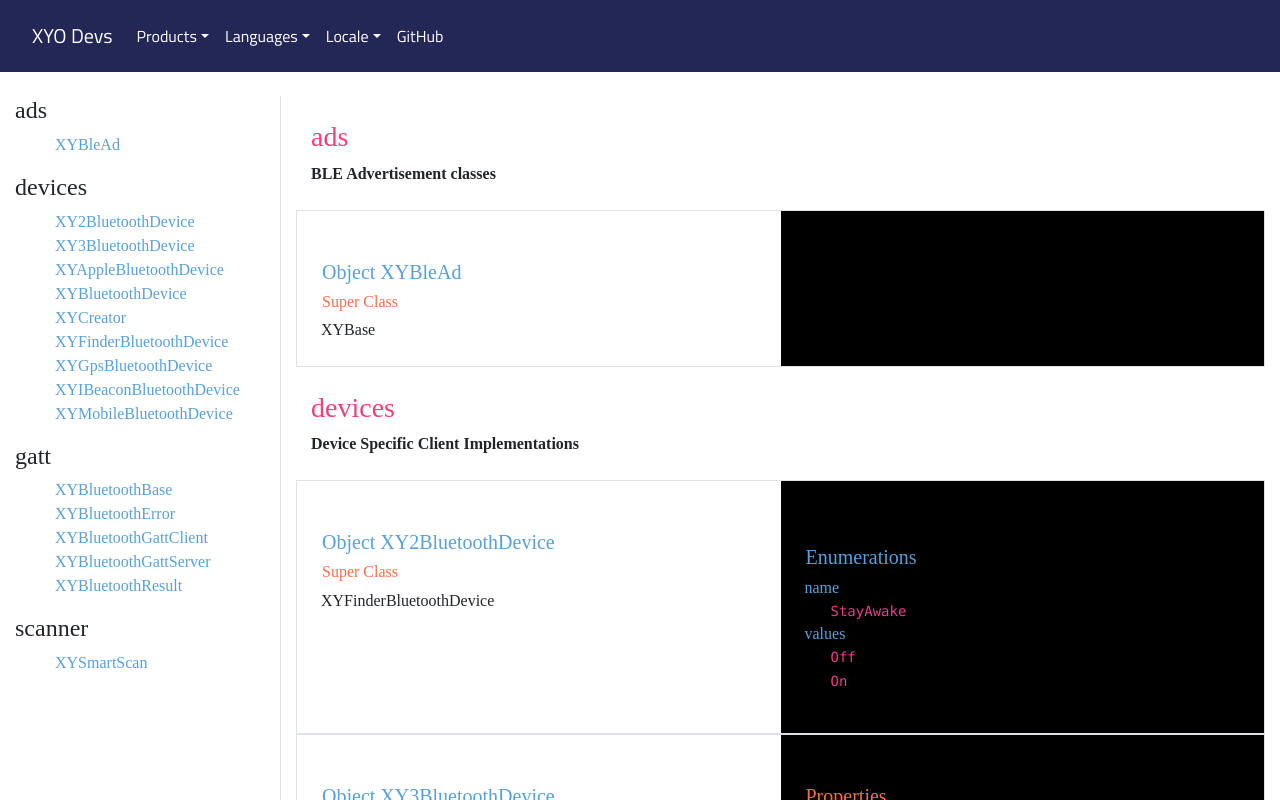
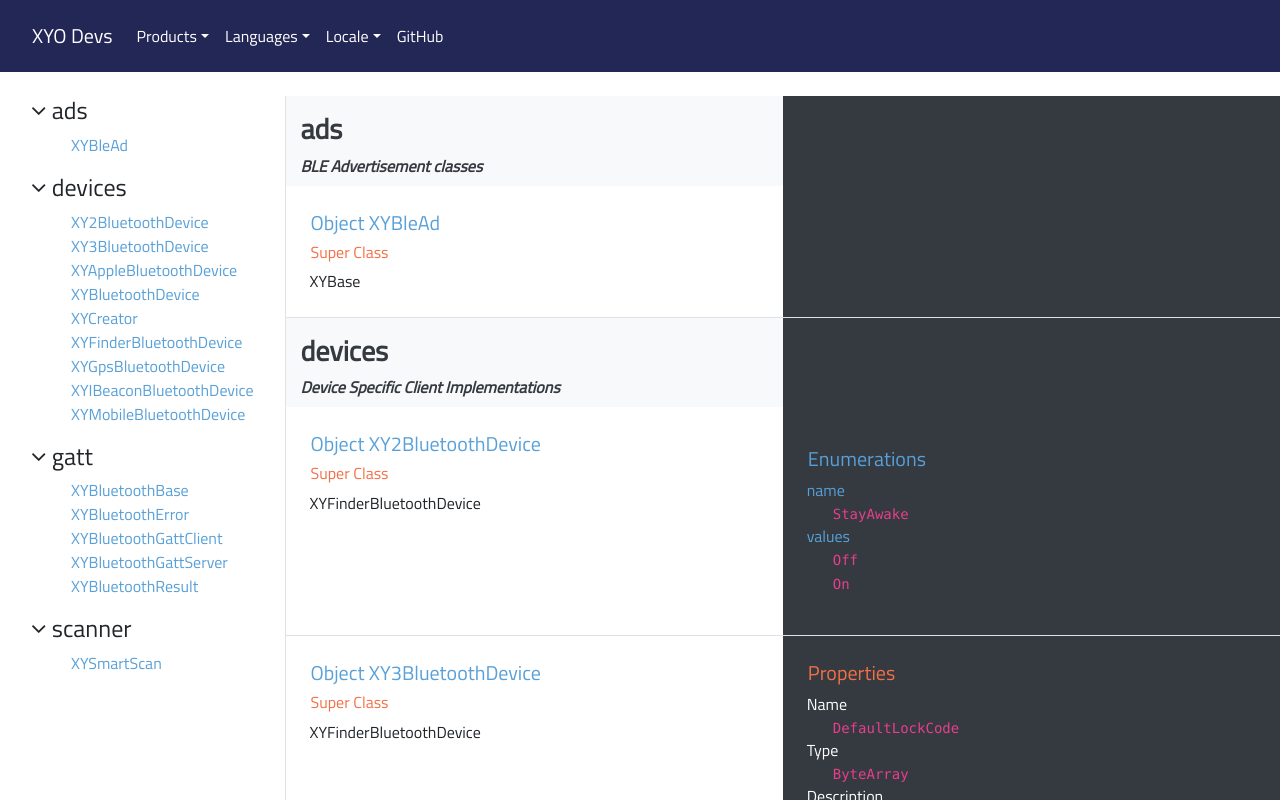
Before and after one commit to XYOracleNetwork-v1/app-reference-react, a React (Create React App) app: page / in a window 1280 px wide. Shown: the top 800 px of the page. Built offline with nearby package versions, Linux system fonts and the light colour scheme.

Commit message:
Reorganized the components to fit style I wanted

```diff
--- a/src/components/MethodOutputView.js
+++ b/src/components/MethodOutputView.js
@@ -1,6 +1,10 @@
 import React, { Component } from 'react'
 import { Container, Col, Row } from 'reactstrap'
 import { Helmet } from 'react-helmet'
+
+const negativeMargin = {
+  'margin-bottom':'-1em'
+}
 
 export default class MethodView extends Component {
 
@@ -8,21 +12,20 @@ export default class MethodView extends Component {
     const { methods } = this.props
 
     return methods.map(method =>
-      <Container fluid style={newFont}>
-        <br></br>
-        <h3 style={xyoPinkText}>{method.name}</h3>
-            <strong>{method.desc}</strong>
+      <div><Row className="pb-3 my-0 bg-dark text-light">
+        <Col className="col-6 bg-light text-dark pb-2" style={negativeMargin}>
+          <h3 className="font-weight-bold mt-3">{method.name}</h3>
+          <strong><i>{method.desc}</i></strong>
+        </Col>
+        <Col className="col-6 bg-dark text-light">
+        </Col>
+      </Row>
       <div>
-              <br></br>
         {method.objects.map(object => (
-                <Row className="border">
+          <Row className="border-bottom">
             <Col style={colAppStyle}>
-                <br></br>
               <div>
-                    <h5 key={`${method}`} style={xyoBlueText}>
-                      Object
-                      <a name={`${object.name}`}> {object.name} </a>
-                    </h5>
+                <h5 key={`${method}`} style={xyoBlueText}> Object <a name={`${object.name}`}> {object.name} </a> </h5>
                 <h6 style={xyoOrangeText}>Super Class</h6>
                 <p key={`${object.name}`}>{object.super}</p>
                 {object.desc ? <h6 className="text-info">What it does</h6> : <p></p>}
@@ -35,8 +38,7 @@ export default class MethodView extends Component {
                   </Helmet>
               </div>
             </Col>
-                  <Col style={outputStyle}>
-                    <br></br>
+            <Col className="bg-dark" style={outputStyle}>
               {object.properties ? <h5 style={xyoOrangeText}>Properties</h5> : <div></div>}
               <div>
                 {(object.properties || []).map(property => (
@@ -69,7 +71,6 @@ export default class MethodView extends Component {
                 {(object.functions || []).map(f => (
                   <div style={outputStyle}>
                     <CodeGrid>{f.name}</CodeGrid>
-                        <br></br>
                     {(f.parameters || []).map(param =>
                       <div>
                         <p>Functions</p>
@@ -90,7 +91,7 @@ export default class MethodView extends Component {
           </Row>
         ))}
       </div>
-      </Container>
+      </div>
     )
   }
 
@@ -136,7 +137,7 @@ const smallPadding = {
 }
 
 const newFont = {
-  'fontFamily': 'SF Mono'
+  'fontFamily': 'Titillium Web'
 }
 
 const codePad = {
--- a/src/components/SideNav.js
+++ b/src/components/SideNav.js
@@ -7,7 +7,7 @@ export default class SideNav extends Component {
 
     return methods.map((method, i) => (
       <div>
-        <h4>{method.name}</h4>
+        <h4><i className="fa fa-angle-down"></i> {method.name}</h4>
         <ul key={`${method.name}`} style={textDecorationStyle}>
           { method.objects.map((object, i) => (
             <li key={object.name} style={textDecorationStyle}>
@@ -21,7 +21,7 @@ export default class SideNav extends Component {
 
   render() {
     return (
-      <div style={sideNavStyle} className="side-nav">
+      <div style={sideNavStyle} className="px-3">
         <div>
           {this.renderNavItems()}
         </div>
@@ -31,7 +31,7 @@ export default class SideNav extends Component {
 }
 
 const sideNavStyle = {
-  'fontFamily': 'SF Mono'
+  'fontFamily': 'Titillium Web'
 }
 
 const textDecorationStyle = {
```
Lines whose indentation alone changed are shown as unchanged.
